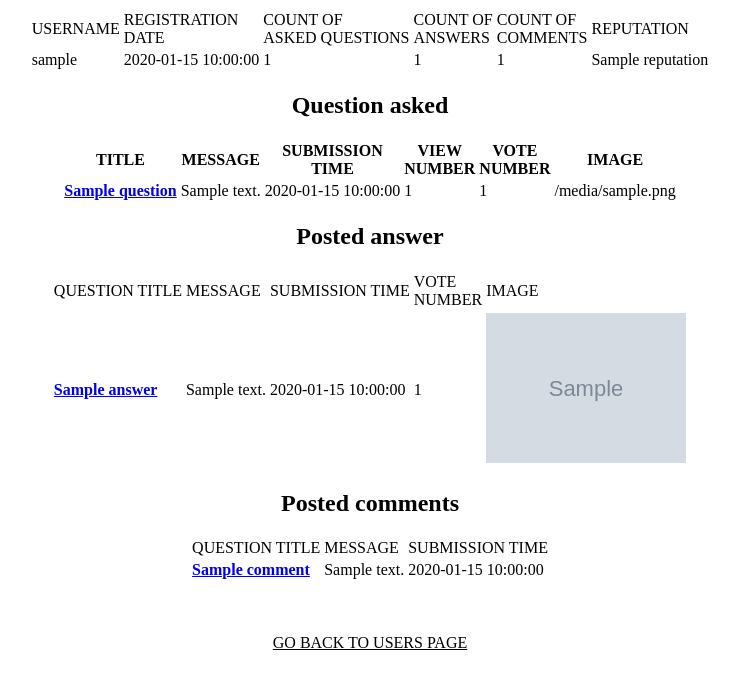
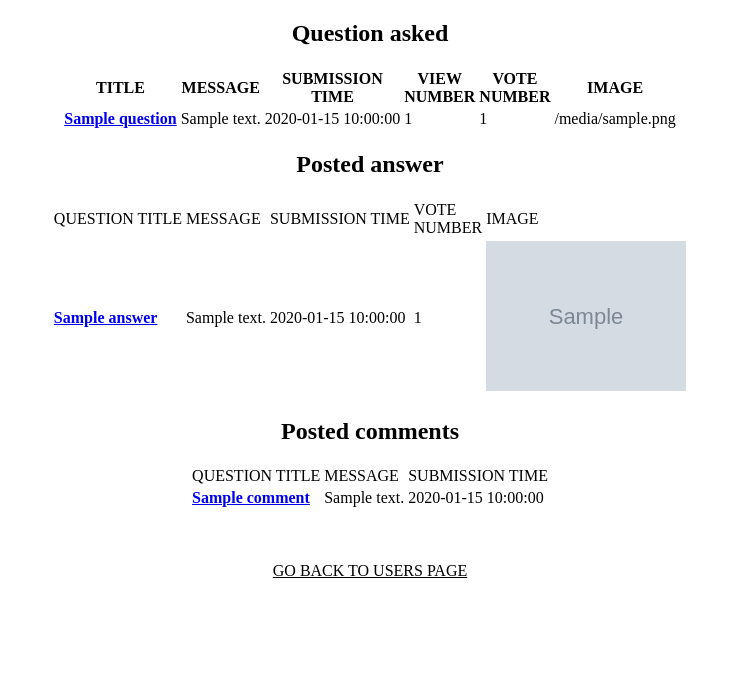
Before and after one commit to ishabelle/ASK-MATE-final-project, a Flask app: template templates/user_id.html in a window 1280 px wide. Shown: the top 689 px of the page, without its empty margins (270-1009 px from the left). Run offline with Flask 2, Linux system fonts and the light colour scheme; the template is opened without the code that fills it: most values are stand-ins (such as "Sample title", 1, 10 or a date in 2020); grey boxes marked "Sample" are stand-in pictures.

Commit message:
refactor user_id.html

```diff
--- a/templates/user_id.html
+++ b/templates/user_id.html
@@ -1,31 +1,6 @@
 {% extends 'layout.html' %}
 
 {% block content %}
-    <table>
-        <thead>
-        <tr>
-            <td>USERNAME</td>
-            <td>REGISTRATION<br>DATE</td>
-            <td>COUNT OF<br>ASKED QUESTIONS</td>
-            <td>COUNT OF<br> ANSWERS</td>
-            <td>COUNT OF<br> COMMENTS</td>
-            <td>REPUTATION</td>
-        </tr>
-        </thead>
-        <tbody>
-        {% for user in users %}
-            <tr>
-                <td>{{ user.username }}</td>
-                <td>{{ user.submission_time }}</td>
-                <td>{{ user.count_questions }}</td>
-                <td>{{ user.count_answers }}</td>
-                <td>{{ user.count_comments }}</td>
-                <td>{{ user.reputation }}</td>
-            </tr>
-        {% endfor %}
-        </tbody>
-    </table>
-
     <h2>Question asked</h2>
     <table>
         <thead>
```
